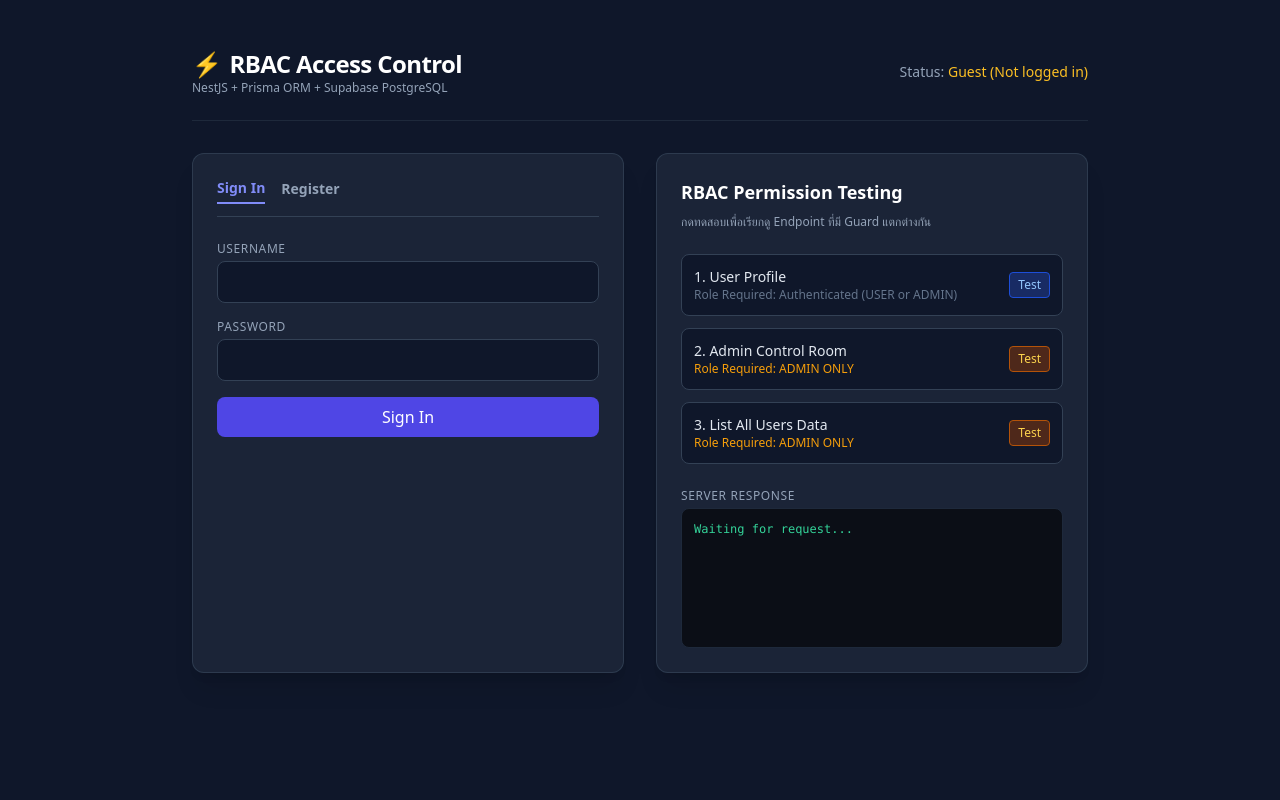
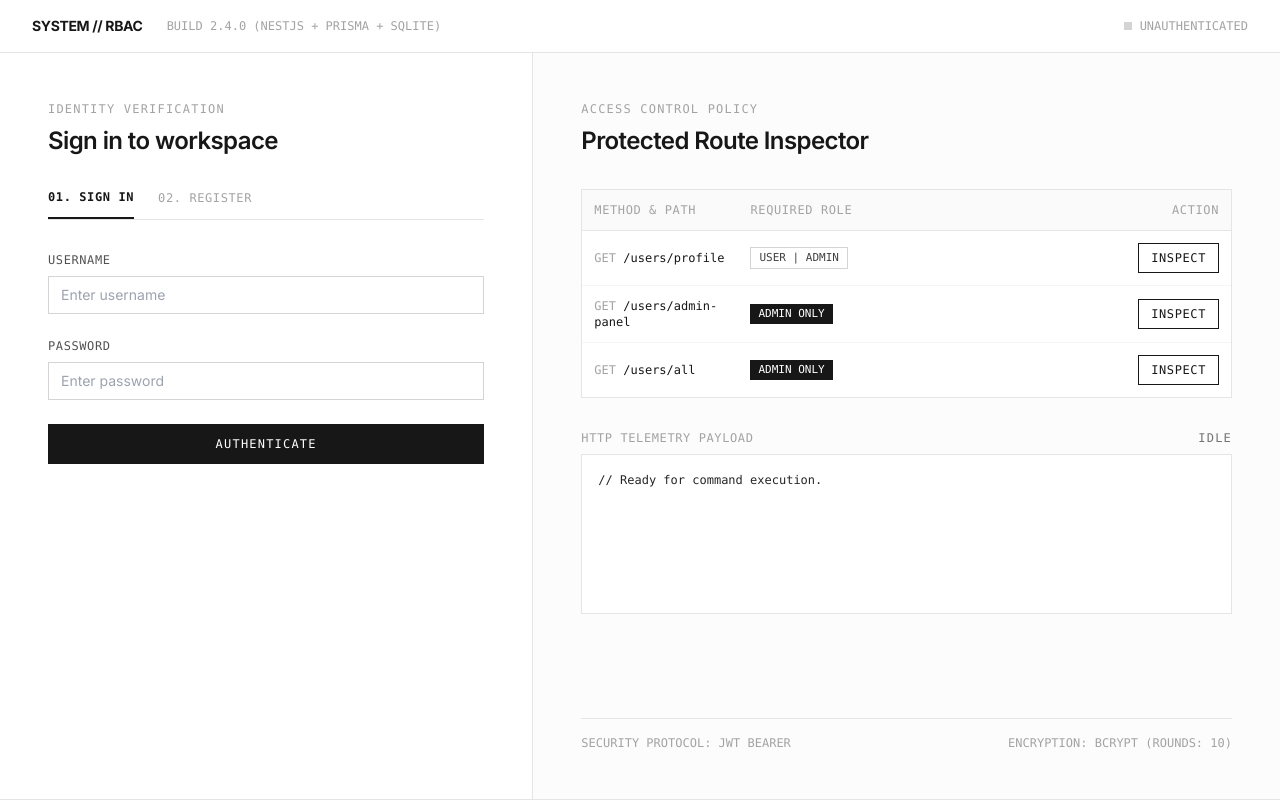
Before and after one commit to mrsantichai-del/common, a website: page public/index.html in a window 1280 px wide. Drawn offline with nearby package versions, Linux system fonts and the light colour scheme.

Commit message:
update-ui-to-swiss-minimalist

```diff
--- a/public/index.html
+++ b/public/index.html
@@ -3,109 +3,181 @@
 <head>
   <meta charset="UTF-8">
   <meta name="viewport" content="width=device-width, initial-scale=1.0">
-  <title>RBAC Authentication System</title>
+  <title>RBAC Access Management</title>
   <script src="https://cdn.tailwindcss.com"></script>
+  <link rel="preconnect" href="https://fonts.googleapis.com">
+  <link rel="preconnect" href="https://fonts.gstatic.com" crossorigin>
+  <link href="https://fonts.googleapis.com/css2?family=Inter:wght@400;500;600;700&family=JetBrains+Mono:wght@400;500;600&display=swap" rel="stylesheet">
+  <style>
+    body {
+      font-family: 'Inter', -apple-system, BlinkMacSystemFont, "Segoe UI", Roboto, sans-serif;
+    }
+    .font-mono {
+      font-family: 'JetBrains Mono', monospace;
+    }
+  </style>
 </head>
-<body class="bg-slate-900 text-slate-100 min-h-screen flex flex-col items-center justify-start p-6">
-  <header class="w-full max-w-4xl py-6 border-b border-slate-800 flex justify-between items-center mb-8">
-    <div>
-      <h1 class="text-2xl font-bold tracking-tight text-white flex items-center gap-2">
-        <span class="text-indigo-400">⚡</span> RBAC Access Control
-      </h1>
-      <p class="text-xs text-slate-400">NestJS + Prisma ORM + Supabase PostgreSQL</p>
+<body class="bg-white text-neutral-900 min-h-screen flex flex-col antialiased">
+
+  <!-- Top Navigation Bar -->
+  <header class="border-b border-neutral-200 px-8 py-4 flex items-center justify-between">
+    <div class="flex items-center gap-6">
+      <span class="font-bold text-sm tracking-tight uppercase">SYSTEM // RBAC</span>
+      <span class="text-xs font-mono text-neutral-400">BUILD 2.4.0 (NESTJS + PRISMA + SQLITE)</span>
     </div>
-    <div id="authStatus" class="text-sm font-medium text-slate-400">
-      Status: <span class="text-amber-400">Guest (Not logged in)</span>
+    <div class="flex items-center gap-4 text-xs font-mono">
+      <div id="authStatus" class="flex items-center gap-2">
+        <span class="w-2 h-2 bg-neutral-300 inline-block"></span>
+        <span class="text-neutral-500 uppercase">UNAUTHENTICATED</span>
+      </div>
+      <button id="logoutBtn" onclick="handleLogout()" class="hidden text-neutral-900 underline hover:text-neutral-500 uppercase">
+        Sign Out
+      </button>
     </div>
   </header>
 
-  <main class="w-full max-w-4xl grid grid-cols-1 md:grid-cols-2 gap-8">
-    <!-- Auth Box -->
-    <div class="bg-slate-800/80 border border-slate-700/80 rounded-xl p-6 shadow-xl">
-      <div class="flex border-b border-slate-700 pb-3 mb-6 gap-4">
-        <button id="tabLogin" class="text-sm font-semibold text-indigo-400 border-b-2 border-indigo-400 pb-1" onclick="switchTab('login')">Sign In</button>
-        <button id="tabRegister" class="text-sm font-semibold text-slate-400 hover:text-slate-200 pb-1" onclick="switchTab('register')">Register</button>
+  <!-- Main Split Layout -->
+  <main class="flex-1 grid grid-cols-1 lg:grid-cols-12 border-b border-neutral-200">
+
+    <!-- Left Column: Authentication Form -->
+    <section class="lg:col-span-5 p-8 lg:p-12 border-b lg:border-b-0 lg:border-r border-neutral-200 flex flex-col justify-start">
+      <div class="max-w-md w-full">
+
+        <!-- Header Text -->
+        <div class="mb-8">
+          <p class="text-xs font-mono uppercase tracking-widest text-neutral-400 mb-2">IDENTITY VERIFICATION</p>
+          <h2 id="formTitle" class="text-2xl font-semibold tracking-tight text-neutral-900">Sign in to workspace</h2>
         </div>
 
-      <!-- Login Form -->
-      <form id="loginForm" onsubmit="handleLogin(event)" class="space-y-4">
+        <!-- Mode Toggle -->
+        <div class="flex gap-6 border-b border-neutral-200 mb-8 pb-3 text-xs font-mono uppercase tracking-wider">
+          <button id="tabLogin" onclick="switchTab('login')" class="font-semibold text-neutral-900 border-b-2 border-neutral-900 pb-3 -mb-3 transition-colors">
+            01. SIGN IN
+          </button>
+          <button id="tabRegister" onclick="switchTab('register')" class="font-normal text-neutral-400 hover:text-neutral-900 transition-colors">
+            02. REGISTER
+          </button>
+        </div>
+
+        <!-- Sign-In Form -->
+        <form id="loginForm" onsubmit="handleLogin(event)" class="space-y-6">
           <div>
-          <label class="block text-xs uppercase tracking-wider text-slate-400 mb-1">Username</label>
-          <input type="text" id="loginUsername" required class="w-full px-3 py-2 bg-slate-900 border border-slate-700 rounded-lg text-white focus:outline-none focus:border-indigo-500">
+            <label class="block text-xs font-mono uppercase tracking-wider text-neutral-600 mb-2">Username</label>
+            <input type="text" id="loginUsername" required class="w-full px-3 py-2 text-sm border border-neutral-300 rounded-none bg-white text-neutral-900 focus:outline-none focus:border-neutral-900 transition-colors" placeholder="Enter username">
           </div>
           <div>
-          <label class="block text-xs uppercase tracking-wider text-slate-400 mb-1">Password</label>
-          <input type="password" id="loginPassword" required class="w-full px-3 py-2 bg-slate-900 border border-slate-700 rounded-lg text-white focus:outline-none focus:border-indigo-500">
+            <label class="block text-xs font-mono uppercase tracking-wider text-neutral-600 mb-2">Password</label>
+            <input type="password" id="loginPassword" required class="w-full px-3 py-2 text-sm border border-neutral-300 rounded-none bg-white text-neutral-900 focus:outline-none focus:border-neutral-900 transition-colors" placeholder="Enter password">
           </div>
-        <button type="submit" class="w-full py-2 bg-indigo-600 hover:bg-indigo-500 text-white font-medium rounded-lg transition duration-150">Sign In</button>
+          <button type="submit" class="w-full py-3 bg-neutral-900 hover:bg-neutral-800 text-white text-xs font-mono uppercase tracking-widest transition-colors">
+            Authenticate
+          </button>
         </form>
 
         <!-- Register Form -->
-      <form id="registerForm" onsubmit="handleRegister(event)" class="space-y-4 hidden">
+        <form id="registerForm" onsubmit="handleRegister(event)" class="space-y-6 hidden">
           <div>
-          <label class="block text-xs uppercase tracking-wider text-slate-400 mb-1">Username</label>
-          <input type="text" id="regUsername" required class="w-full px-3 py-2 bg-slate-900 border border-slate-700 rounded-lg text-white focus:outline-none focus:border-indigo-500">
+            <label class="block text-xs font-mono uppercase tracking-wider text-neutral-600 mb-2">Username</label>
+            <input type="text" id="regUsername" required class="w-full px-3 py-2 text-sm border border-neutral-300 rounded-none bg-white text-neutral-900 focus:outline-none focus:border-neutral-900 transition-colors" placeholder="Choose username">
           </div>
           <div>
-          <label class="block text-xs uppercase tracking-wider text-slate-400 mb-1">Password (min 6 chars)</label>
-          <input type="password" id="regPassword" minlength="6" required class="w-full px-3 py-2 bg-slate-900 border border-slate-700 rounded-lg text-white focus:outline-none focus:border-indigo-500">
+            <label class="block text-xs font-mono uppercase tracking-wider text-neutral-600 mb-2">Password (Min 6 chars)</label>
+            <input type="password" id="regPassword" minlength="6" required class="w-full px-3 py-2 text-sm border border-neutral-300 rounded-none bg-white text-neutral-900 focus:outline-none focus:border-neutral-900 transition-colors" placeholder="Min. 6 characters">
           </div>
           <div>
-          <label class="block text-xs uppercase tracking-wider text-slate-400 mb-1">Role</label>
-          <select id="regRole" class="w-full px-3 py-2 bg-slate-900 border border-slate-700 rounded-lg text-white focus:outline-none focus:border-indigo-500">
-            <option value="USER">USER (Normal)</option>
-            <option value="ADMIN">ADMIN (Privileged)</option>
+            <label class="block text-xs font-mono uppercase tracking-wider text-neutral-600 mb-2">Assigned Role</label>
+            <select id="regRole" class="w-full px-3 py-2 text-sm border border-neutral-300 rounded-none bg-white text-neutral-900 focus:outline-none focus:border-neutral-900 transition-colors">
+              <option value="USER">USER (Standard Privileges)</option>
+              <option value="ADMIN">ADMIN (Elevated Privileges)</option>
             </select>
           </div>
-        <button type="submit" class="w-full py-2 bg-emerald-600 hover:bg-emerald-500 text-white font-medium rounded-lg transition duration-150">Create Account</button>
+          <button type="submit" class="w-full py-3 bg-neutral-900 hover:bg-neutral-800 text-white text-xs font-mono uppercase tracking-widest transition-colors">
+            Create Record
+          </button>
         </form>
 
-      <div id="logoutSection" class="mt-4 pt-4 border-t border-slate-700 hidden flex justify-between items-center">
-        <span class="text-xs text-slate-400">Current Token stored in localStorage</span>
-        <button onclick="handleLogout()" class="text-xs text-rose-400 hover:underline">Log out</button>
+      </div>
+    </section>
+
+    <!-- Right Column: RBAC Permission Inspector & Telemetry -->
+    <section class="lg:col-span-7 p-8 lg:p-12 flex flex-col justify-between bg-neutral-50/50">
+      <div>
+        <div class="mb-8">
+          <p class="text-xs font-mono uppercase tracking-widest text-neutral-400 mb-2">ACCESS CONTROL POLICY</p>
+          <h2 class="text-2xl font-semibold tracking-tight text-neutral-900">Protected Route Inspector</h2>
+        </div>
+
+        <!-- Endpoints Table -->
+        <div class="border border-neutral-200 bg-white mb-8">
+          <div class="grid grid-cols-12 text-xs font-mono uppercase tracking-wider text-neutral-400 p-3 border-b border-neutral-200 bg-neutral-50">
+            <span class="col-span-3">Method & Path</span>
+            <span class="col-span-5">Required Role</span>
+            <span class="col-span-4 text-right">Action</span>
+          </div>
+
+          <!-- Row 1 -->
+          <div class="grid grid-cols-12 items-center p-3 border-b border-neutral-100 hover:bg-neutral-50 transition-colors">
+            <div class="col-span-3 text-xs font-mono font-medium text-neutral-900">
+              <span class="text-neutral-400 font-normal">GET</span> /users/profile
+            </div>
+            <div class="col-span-5 text-xs text-neutral-600">
+              <span class="inline-block border border-neutral-300 px-2 py-0.5 text-[11px] font-mono uppercase text-neutral-700">USER | ADMIN</span>
+            </div>
+            <div class="col-span-4 text-right">
+              <button onclick="testEndpoint('/users/profile')" class="text-xs font-mono uppercase tracking-wider px-3 py-1.5 border border-neutral-900 hover:bg-neutral-900 hover:text-white transition-colors">
+                Inspect
+              </button>
             </div>
           </div>
 
-    <!-- RBAC Verification Dashboard -->
-    <div class="bg-slate-800/80 border border-slate-700/80 rounded-xl p-6 shadow-xl flex flex-col">
-      <h2 class="text-lg font-semibold text-white mb-2">RBAC Permission Testing</h2>
-      <p class="text-xs text-slate-400 mb-6">กดทดสอบเพื่อเรียกดู Endpoint ที่มี Guard แตกต่างกัน</p>
-
-      <div class="space-y-3">
-        <button onclick="testEndpoint('/users/profile')" class="w-full text-left p-3 rounded-lg bg-slate-900 hover:bg-slate-850 border border-slate-700 flex justify-between items-center group">
-          <div>
-            <div class="font-medium text-sm text-slate-200">1. User Profile</div>
-            <div class="text-xs text-slate-500">Role Required: Authenticated (USER or ADMIN)</div>
+          <!-- Row 2 -->
+          <div class="grid grid-cols-12 items-center p-3 border-b border-neutral-100 hover:bg-neutral-50 transition-colors">
+            <div class="col-span-3 text-xs font-mono font-medium text-neutral-900">
+              <span class="text-neutral-400 font-normal">GET</span> /users/admin-panel
             </div>
-          <span class="text-xs px-2 py-1 bg-blue-900/60 text-blue-300 rounded border border-blue-700">Test</span>
-        </button>
-
-        <button onclick="testEndpoint('/users/admin-panel')" class="w-full text-left p-3 rounded-lg bg-slate-900 hover:bg-slate-850 border border-slate-700 flex justify-between items-center group">
-          <div>
-            <div class="font-medium text-sm text-slate-200">2. Admin Control Room</div>
-            <div class="text-xs text-amber-500 font-medium">Role Required: ADMIN ONLY</div>
+            <div class="col-span-5 text-xs text-neutral-600">
+              <span class="inline-block bg-neutral-900 text-white px-2 py-0.5 text-[11px] font-mono uppercase">ADMIN ONLY</span>
             </div>
-          <span class="text-xs px-2 py-1 bg-amber-900/60 text-amber-300 rounded border border-amber-700">Test</span>
-        </button>
-
-        <button onclick="testEndpoint('/users/all')" class="w-full text-left p-3 rounded-lg bg-slate-900 hover:bg-slate-850 border border-slate-700 flex justify-between items-center group">
-          <div>
-            <div class="font-medium text-sm text-slate-200">3. List All Users Data</div>
-            <div class="text-xs text-amber-500 font-medium">Role Required: ADMIN ONLY</div>
-          </div>
-          <span class="text-xs px-2 py-1 bg-amber-900/60 text-amber-300 rounded border border-amber-700">Test</span>
+            <div class="col-span-4 text-right">
+              <button onclick="testEndpoint('/users/admin-panel')" class="text-xs font-mono uppercase tracking-wider px-3 py-1.5 border border-neutral-900 hover:bg-neutral-900 hover:text-white transition-colors">
+                Inspect
               </button>
             </div>
+          </div>
 
-      <!-- Result Box -->
-      <div class="mt-6 flex-1 flex flex-col">
-        <div class="text-xs uppercase tracking-wider text-slate-400 mb-1 flex justify-between">
-          <span>Server Response</span>
-          <span id="responseStatus" class="font-mono font-bold"></span>
+          <!-- Row 3 -->
+          <div class="grid grid-cols-12 items-center p-3 hover:bg-neutral-50 transition-colors">
+            <div class="col-span-3 text-xs font-mono font-medium text-neutral-900">
+              <span class="text-neutral-400 font-normal">GET</span> /users/all
             </div>
-        <pre id="output" class="flex-1 w-full p-3 bg-black/60 rounded-lg text-xs font-mono text-emerald-400 overflow-x-auto min-h-[140px] border border-slate-800">Waiting for request...</pre>
+            <div class="col-span-5 text-xs text-neutral-600">
+              <span class="inline-block bg-neutral-900 text-white px-2 py-0.5 text-[11px] font-mono uppercase">ADMIN ONLY</span>
+            </div>
+            <div class="col-span-4 text-right">
+              <button onclick="testEndpoint('/users/all')" class="text-xs font-mono uppercase tracking-wider px-3 py-1.5 border border-neutral-900 hover:bg-neutral-900 hover:text-white transition-colors">
+                Inspect
+              </button>
             </div>
           </div>
+        </div>
+
+        <!-- Telemetry / Console Output -->
+        <div>
+          <div class="flex items-center justify-between mb-2">
+            <span class="text-xs font-mono uppercase tracking-wider text-neutral-400">HTTP TELEMETRY PAYLOAD</span>
+            <span id="responseStatus" class="text-xs font-mono uppercase tracking-widest text-neutral-500">IDLE</span>
+          </div>
+          <pre id="output" class="w-full p-4 border border-neutral-200 bg-white font-mono text-xs text-neutral-800 overflow-x-auto min-h-[160px] leading-relaxed">// Ready for command execution.</pre>
+        </div>
+      </div>
+
+      <!-- Footer Info -->
+      <div class="mt-8 pt-4 border-t border-neutral-200 flex justify-between items-center text-xs font-mono text-neutral-400">
+        <span>SECURITY PROTOCOL: JWT BEARER</span>
+        <span>ENCRYPTION: BCRYPT (ROUNDS: 10)</span>
+      </div>
+    </section>
+
   </main>
 
   <script>
@@ -127,19 +199,30 @@
     function updateUI() {
       const token = getToken();
       const statusEl = document.getElementById('authStatus');
-      const logoutSec = document.getElementById('logoutSection');
+      const logoutBtn = document.getElementById('logoutBtn');
 
       if (token) {
         try {
           const payload = JSON.parse(atob(token.split('.')[1]));
-          statusEl.innerHTML = `Signed in as <strong class="text-white">${payload.username}</strong> | Role: <span class="px-2 py-0.5 rounded text-xs ${payload.role === 'ADMIN' ? 'bg-amber-900/80 text-amber-300 border border-amber-600' : 'bg-blue-900/80 text-blue-300 border border-blue-600'}">${payload.role}</span>`;
-          logoutSec.classList.remove('hidden');
+          statusEl.innerHTML = `
+            <span class="w-2 h-2 bg-neutral-900 inline-block"></span>
+            <span class="font-bold text-neutral-900 uppercase">${payload.username}</span>
+            <span class="border border-neutral-300 px-1.5 py-0.2 text-[10px] text-neutral-700 font-mono">${payload.role}</span>
+          `;
+          logoutBtn.classList.remove('hidden');
         } catch (e) {
-          statusEl.innerHTML = `<span class="text-emerald-400">Token Available</span>`;
+          statusEl.innerHTML = `
+            <span class="w-2 h-2 bg-neutral-900 inline-block"></span>
+            <span class="text-neutral-900 uppercase">TOKEN ACTIVE</span>
+          `;
+          logoutBtn.classList.remove('hidden');
         }
       } else {
-        statusEl.innerHTML = `Status: <span class="text-amber-400">Guest (Not logged in)</span>`;
-        logoutSec.classList.add('hidden');
+        statusEl.innerHTML = `
+          <span class="w-2 h-2 bg-neutral-300 inline-block"></span>
+          <span class="text-neutral-400 uppercase">UNAUTHENTICATED</span>
+        `;
+        logoutBtn.classList.add('hidden');
       }
     }
 
@@ -148,17 +231,20 @@
       const regForm = document.getElementById('registerForm');
       const tabLogin = document.getElementById('tabLogin');
       const tabRegister = document.getElementById('tabRegister');
+      const formTitle = document.getElementById('formTitle');
 
       if (tab === 'login') {
         loginForm.classList.remove('hidden');
         regForm.classList.add('hidden');
-        tabLogin.className = 'text-sm font-semibold text-indigo-400 border-b-2 border-indigo-400 pb-1';
-        tabRegister.className = 'text-sm font-semibold text-slate-400 hover:text-slate-200 pb-1';
+        formTitle.textContent = 'Sign in to workspace';
+        tabLogin.className = 'font-semibold text-neutral-900 border-b-2 border-neutral-900 pb-3 -mb-3 transition-colors';
+        tabRegister.className = 'font-normal text-neutral-400 hover:text-neutral-900 transition-colors';
       } else {
         loginForm.classList.add('hidden');
         regForm.classList.remove('hidden');
-        tabRegister.className = 'text-sm font-semibold text-indigo-400 border-b-2 border-indigo-400 pb-1';
-        tabLogin.className = 'text-sm font-semibold text-slate-400 hover:text-slate-200 pb-1';
+        formTitle.textContent = 'Create identity record';
+        tabRegister.className = 'font-semibold text-neutral-900 border-b-2 border-neutral-900 pb-3 -mb-3 transition-colors';
+        tabLogin.className = 'font-normal text-neutral-400 hover:text-neutral-900 transition-colors';
       }
     }
 
@@ -202,6 +288,7 @@
         if (res.ok) {
           switchTab('login');
           document.getElementById('loginUsername').value = username;
+          document.getElementById('loginPassword').value = '';
         }
       } catch (err) {
         showResponse(500, { error: err.message });
@@ -210,7 +297,7 @@
 
     function handleLogout() {
       setToken(null);
-      showResponse(200, { message: 'Logged out successfully' });
+      showResponse(200, { message: 'Session invalidated. Authenticate to proceed.' });
     }
 
     async function testEndpoint(endpoint) {
@@ -233,16 +320,16 @@
       const output = document.getElementById('output');
       const statusEl = document.getElementById('responseStatus');
 
-      statusEl.textContent = `HTTP ${status}`;
+      statusEl.textContent = `STATUS // ${status}`;
       if (status >= 200 && status < 300) {
-        statusEl.className = 'font-mono font-bold text-emerald-400';
-        output.className = 'flex-1 w-full p-3 bg-black/60 rounded-lg text-xs font-mono text-emerald-400 overflow-x-auto min-h-[140px] border border-emerald-900/50';
+        statusEl.className = 'text-xs font-mono uppercase tracking-widest text-neutral-900 font-semibold';
+        output.className = 'w-full p-4 border border-neutral-900 bg-white font-mono text-xs text-neutral-900 overflow-x-auto min-h-[160px] leading-relaxed';
       } else if (status === 401 || status === 403) {
-        statusEl.className = 'font-mono font-bold text-rose-400';
-        output.className = 'flex-1 w-full p-3 bg-black/60 rounded-lg text-xs font-mono text-rose-400 overflow-x-auto min-h-[140px] border border-rose-900/50';
+        statusEl.className = 'text-xs font-mono uppercase tracking-widest text-neutral-500 font-semibold';
+        output.className = 'w-full p-4 border border-neutral-400 bg-neutral-50 font-mono text-xs text-neutral-700 overflow-x-auto min-h-[160px] leading-relaxed';
       } else {
-        statusEl.className = 'font-mono font-bold text-amber-400';
-        output.className = 'flex-1 w-full p-3 bg-black/60 rounded-lg text-xs font-mono text-amber-400 overflow-x-auto min-h-[140px] border border-amber-900/50';
+        statusEl.className = 'text-xs font-mono uppercase tracking-widest text-neutral-500 font-semibold';
+        output.className = 'w-full p-4 border border-neutral-300 bg-neutral-50 font-mono text-xs text-neutral-600 overflow-x-auto min-h-[160px] leading-relaxed';
       }
 
       output.textContent = JSON.stringify(data, null, 2);
```
Lines whose indentation alone changed are shown as unchanged.
